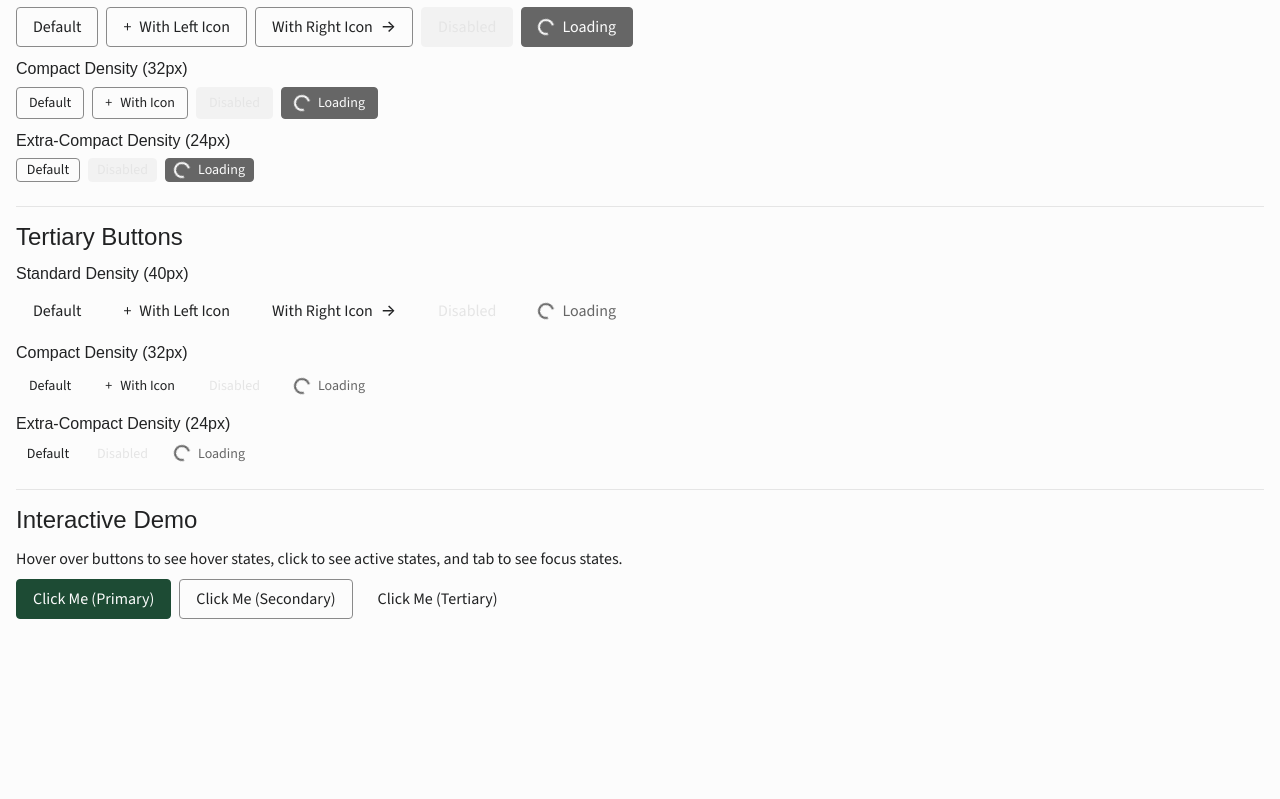
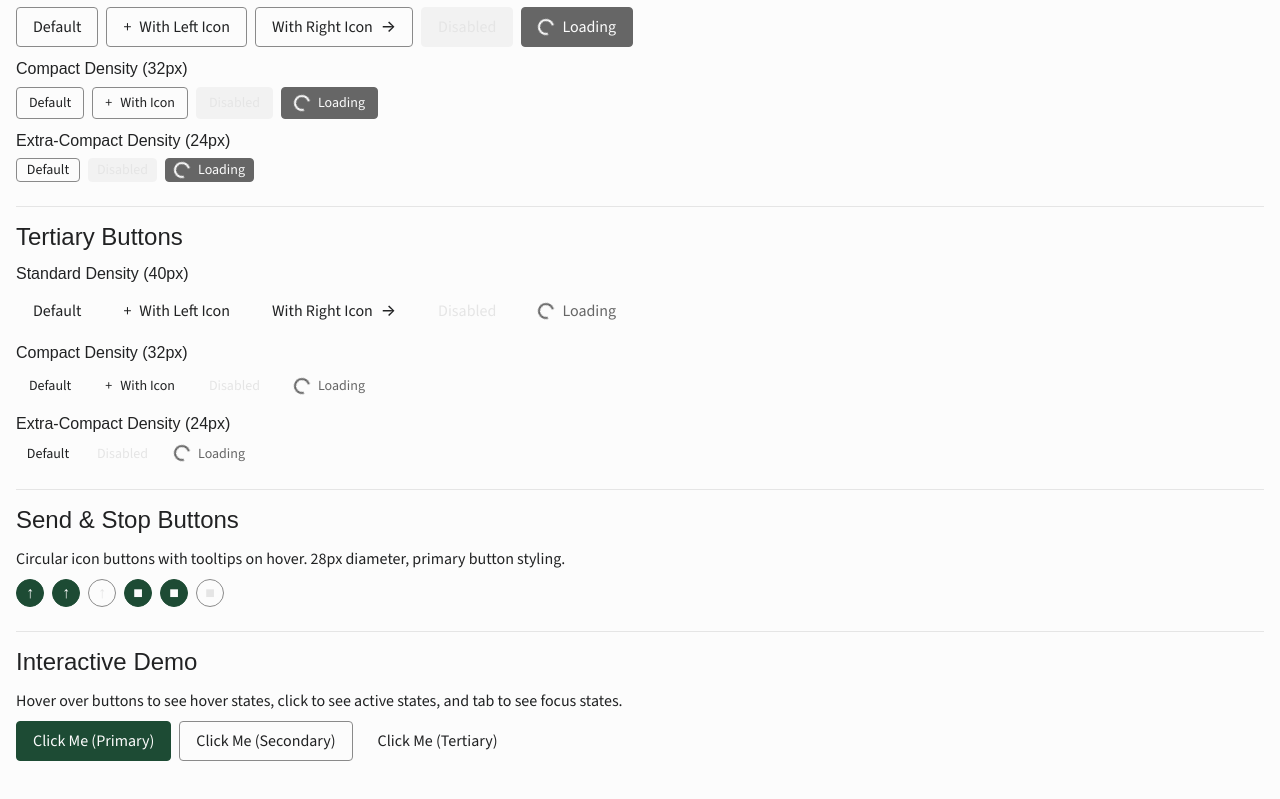
Before and after one commit to nar0906/ui-refresh-library, a React (Vite) app: page / in a window 1280 px wide. Shown: the part 424-1223 px from the top of the page. Before the commit the page ends 1083 px from the top, so only its background shows below. Built offline with nearby package versions, Linux system fonts and the light colour scheme.

Commit message:
Add SendButton and StopButton components with tooltips

```diff
--- a/src/Demo.jsx
+++ b/src/Demo.jsx
@@ -9,6 +9,8 @@ import { ThemeProvider } from '@mui/material/styles';
 import { Box, Typography, Divider, Stack } from '@mui/material';
 import theme from './theme/theme';
 import Button from './components/Button';
+import SendButton from './components/SendButton';
+import StopButton from './components/StopButton';
 
 function Demo() {
   return (
@@ -190,6 +192,24 @@ function Demo() {
 
         <Divider sx={{ my: 4 }} />
 
+        {/* Send & Stop Buttons */}
+        <Box sx={{ mb: 6 }}>
+          <Typography variant="h4" sx={{ mb: 3 }}>Send & Stop Buttons</Typography>
+          <Typography variant="body1" sx={{ mb: 2 }}>
+            Circular icon buttons with tooltips on hover. 28px diameter, primary button styling.
+          </Typography>
+          <Stack direction="row" spacing={2} sx={{ mb: 3 }}>
+            <SendButton tooltip="Send message" />
+            <SendButton tooltip="Send message (top)" tooltipPlacement="top" />
+            <SendButton disabled />
+            <StopButton tooltip="Stop" />
+            <StopButton tooltip="Stop (top)" tooltipPlacement="top" />
+            <StopButton disabled />
+          </Stack>
+        </Box>
+
+        <Divider sx={{ my: 4 }} />
+
         {/* Interactive Demo */}
         <Box sx={{ mb: 6 }}>
           <Typography variant="h4" sx={{ mb: 3 }}>Interactive Demo</Typography>
--- /dev/null
+++ b/src/components/SendButton/SendButton.jsx
@@ -0,0 +1,110 @@
+/**
+ * CoCounsel 3.0 Send Button Component
+ *
+ * Circular icon button for sending messages
+ * States: Default, Hover, Disabled
+ * Includes tooltip on hover
+ */
+
+import React from 'react';
+import { IconButton, Tooltip } from '@mui/material';
+import { styled } from '@mui/material/styles';
+import { systemColors, coreColors } from '../../tokens/colors';
+import spacing from '../../tokens/spacing';
+import borders from '../../tokens/borders';
+import shadows from '../../tokens/shadows';
+
+const StyledIconButton = styled(IconButton)(({ theme, disabled }) => ({
+  width: 28,
+  height: 28,
+  padding: spacing[2],
+  borderRadius: '50%',
+  backgroundColor: disabled
+    ? systemColors.interactive.disabled.background.subtle
+    : systemColors.interactive.primary.background.default,
+  border: `${borders.width.thin}px solid ${disabled
+    ? systemColors.interactive.disabled.background.strong
+    : systemColors.interactive.primary.border.default}`,
+  color: disabled
+    ? systemColors.interactive.disabled.on.subtle
+    : systemColors.interactive.primary.on.default,
+  transition: 'all 0.2s ease-in-out',
+
+  '&:hover': disabled ? {} : {
+    backgroundColor: systemColors.interactive.primary.background.hover,
+    borderColor: systemColors.interactive.primary.border.hover,
+    color: systemColors.interactive.primary.on.hover,
+  },
+
+  '&:active': disabled ? {} : {
+    backgroundColor: systemColors.interactive.primary.background.active,
+    borderColor: systemColors.interactive.primary.border.active,
+    color: systemColors.interactive.primary.on.active,
+  },
+
+  '&:focus-visible': disabled ? {} : {
+    boxShadow: shadows.focus,
+    outline: 'none',
+  },
+
+  '& svg, & span': {
+    fontSize: 16,
+    lineHeight: 1,
+  },
+}));
+
+const SendButton = React.forwardRef(({
+  disabled = false,
+  tooltip = 'Send message',
+  tooltipPlacement = 'bottom',
+  onClick,
+  ...props
+}, ref) => {
+  const button = (
+    <StyledIconButton
+      ref={ref}
+      disabled={disabled}
+      onClick={onClick}
+      disableRipple
+      {...props}
+    >
+      <span style={{ fontFamily: '"Font Awesome 6 Sharp"', fontWeight: 300 }}>
+        ↑
+      </span>
+    </StyledIconButton>
+  );
+
+  if (disabled) {
+    return button;
+  }
+
+  return (
+    <Tooltip
+      title={tooltip}
+      placement={tooltipPlacement}
+      arrow
+      slotProps={{
+        tooltip: {
+          sx: {
+            backgroundColor: coreColors.graphite,
+            color: coreColors.white,
+            fontSize: 14,
+            fontFamily: '"Source Sans 3", sans-serif',
+            padding: `${spacing[1]}px ${spacing[2]}px`,
+          },
+        },
+        arrow: {
+          sx: {
+            color: coreColors.graphite,
+          },
+        },
+      }}
+    >
+      {button}
+    </Tooltip>
+  );
+});
+
+SendButton.displayName = 'SendButton';
+
+export default SendButton;
--- /dev/null
+++ b/src/components/SendButton/index.js
@@ -0,0 +1,2 @@
+export { default } from './SendButton.jsx';
+export { default as SendButton } from './SendButton.jsx';
--- /dev/null
+++ b/src/components/StopButton/StopButton.jsx
@@ -0,0 +1,111 @@
+/**
+ * CoCounsel 3.0 Stop Button Component
+ *
+ * Circular icon button for stopping processes
+ * States: Default, Hover, Disabled
+ * Includes tooltip on hover
+ */
+
+import React from 'react';
+import { IconButton, Tooltip } from '@mui/material';
+import { styled } from '@mui/material/styles';
+import { systemColors, coreColors } from '../../tokens/colors';
+import spacing from '../../tokens/spacing';
+import borders from '../../tokens/borders';
+import shadows from '../../tokens/shadows';
+
+const StyledIconButton = styled(IconButton)(({ theme, disabled }) => ({
+  width: 28,
+  height: 28,
+  padding: spacing[2],
+  borderRadius: '50%',
+  backgroundColor: disabled
+    ? systemColors.interactive.disabled.background.subtle
+    : systemColors.interactive.primary.background.default,
+  border: `${borders.width.thin}px solid ${disabled
+    ? systemColors.interactive.disabled.background.strong
+    : systemColors.interactive.primary.border.default}`,
+  color: disabled
+    ? systemColors.interactive.disabled.on.subtle
+    : systemColors.interactive.primary.on.default,
+  transition: 'all 0.2s ease-in-out',
+
+  '&:hover': disabled ? {} : {
+    backgroundColor: systemColors.interactive.primary.background.hover,
+    borderColor: systemColors.interactive.primary.border.hover,
+    color: systemColors.interactive.primary.on.hover,
+  },
+
+  '&:active': disabled ? {} : {
+    backgroundColor: systemColors.interactive.primary.background.active,
+    borderColor: systemColors.interactive.primary.border.active,
+    color: systemColors.interactive.primary.on.active,
+  },
+
+  '&:focus-visible': disabled ? {} : {
+    boxShadow: shadows.focus,
+    outline: 'none',
+  },
+
+  '& svg, & span': {
+    fontSize: 16,
+    lineHeight: 1,
+    fontWeight: 900,
+  },
+}));
+
+const StopButton = React.forwardRef(({
+  disabled = false,
+  tooltip = 'Stop',
+  tooltipPlacement = 'bottom',
+  onClick,
+  ...props
+}, ref) => {
+  const button = (
+    <StyledIconButton
+      ref={ref}
+      disabled={disabled}
+      onClick={onClick}
+      disableRipple
+      {...props}
+    >
+      <span style={{ fontFamily: '"Font Awesome 6 Sharp"', fontWeight: 900 }}>
+        ■
+      </span>
+    </StyledIconButton>
+  );
+
+  if (disabled) {
+    return button;
+  }
+
+  return (
+    <Tooltip
+      title={tooltip}
+      placement={tooltipPlacement}
+      arrow
+      slotProps={{
+        tooltip: {
+          sx: {
+            backgroundColor: coreColors.graphite,
+            color: coreColors.white,
+            fontSize: 14,
+            fontFamily: '"Source Sans 3", sans-serif',
+            padding: `${spacing[1]}px ${spacing[2]}px`,
+          },
+        },
+        arrow: {
+          sx: {
+            color: coreColors.graphite,
+          },
+        },
+      }}
+    >
+      {button}
+    </Tooltip>
+  );
+});
+
+StopButton.displayName = 'StopButton';
+
+export default StopButton;
--- /dev/null
+++ b/src/components/StopButton/index.js
@@ -0,0 +1,2 @@
+export { default } from './StopButton.jsx';
+export { default as StopButton } from './StopButton.jsx';
```
